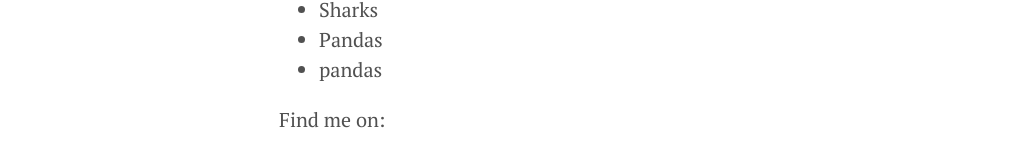
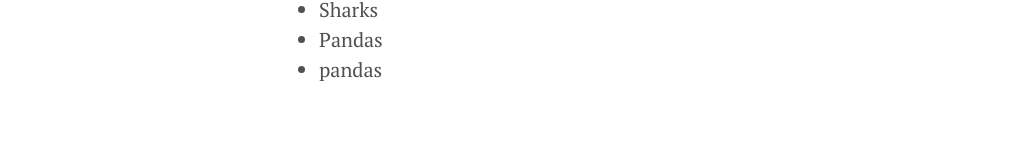
Before and after one commit to allhailwesttexas/allhailwesttexas.github.io, a Jekyll site: the page built from about.md, in a window 1280 px wide. Shown: the part 617-784 px from the top of the page, without its empty margins (1-1025 px from the left). Built offline with Jekyll 4.4.1, drawn with Linux system fonts in a browser that asks for light colours; Markdown is read by kramdown in place of the engine named in the settings.

Commit message:
Update about.md

```diff
--- a/about.md
+++ b/about.md
@@ -23,5 +23,3 @@ Here are some things I like:
 - Sharks
 - Pandas
 - pandas
-
-Find me on:
```
